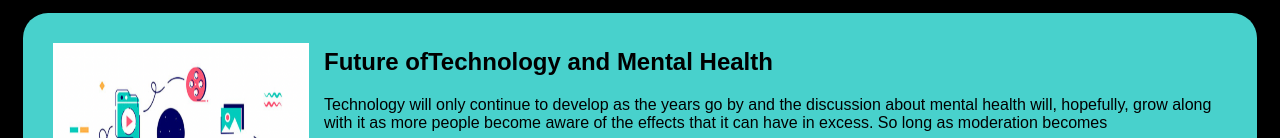
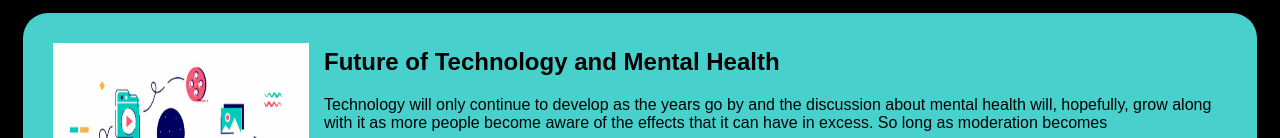
Before and after one commit to EthanJColinarez/EthanJColinarez.github.io, a plain HTML site: page index.html in a window 1280 px wide. Shown: the part 1799-1937 px from the top of the page. Drawn offline with Linux system fonts and the light colour scheme.

Commit message:
Add files via upload

```diff
--- a/index.html
+++ b/index.html
@@ -63,7 +63,7 @@
         <section class="assignment">
             <img src="Images/FutureIMG.png" width = "350" height = "350">
             <section class="ass-details">
-                <h2>Future ofTechnology and Mental Health</h2>
+                <h2>Future of Technology and Mental Health</h2>
                 <p>
                     Technology will only continue to develop as the years go by and the discussion about mental health will, hopefully, grow along with it as more people become aware of the effects that it can have in excess.
                     So long as moderation becomes
```
